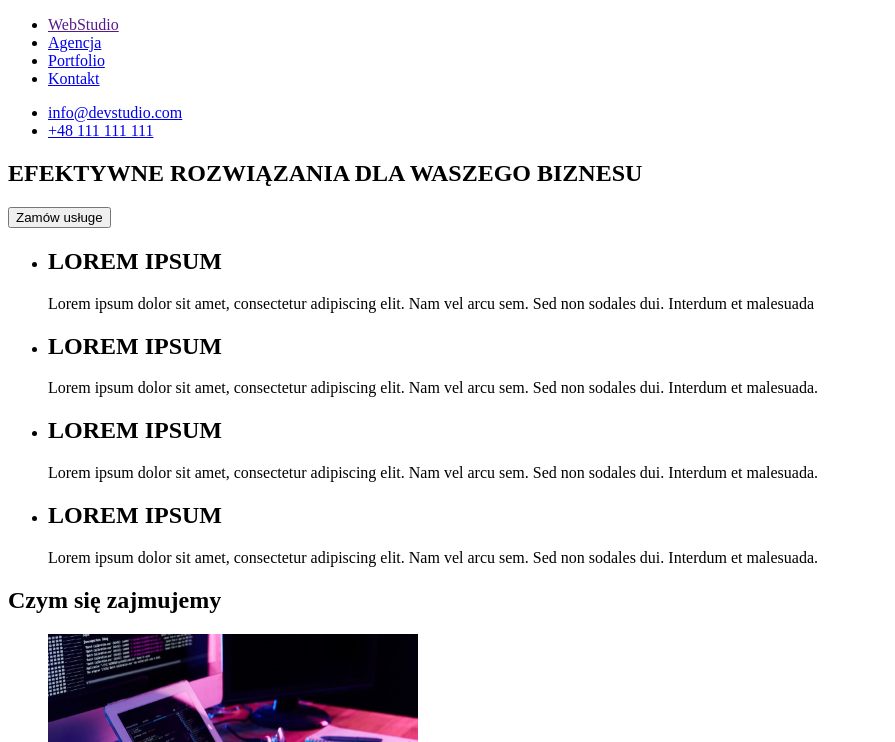
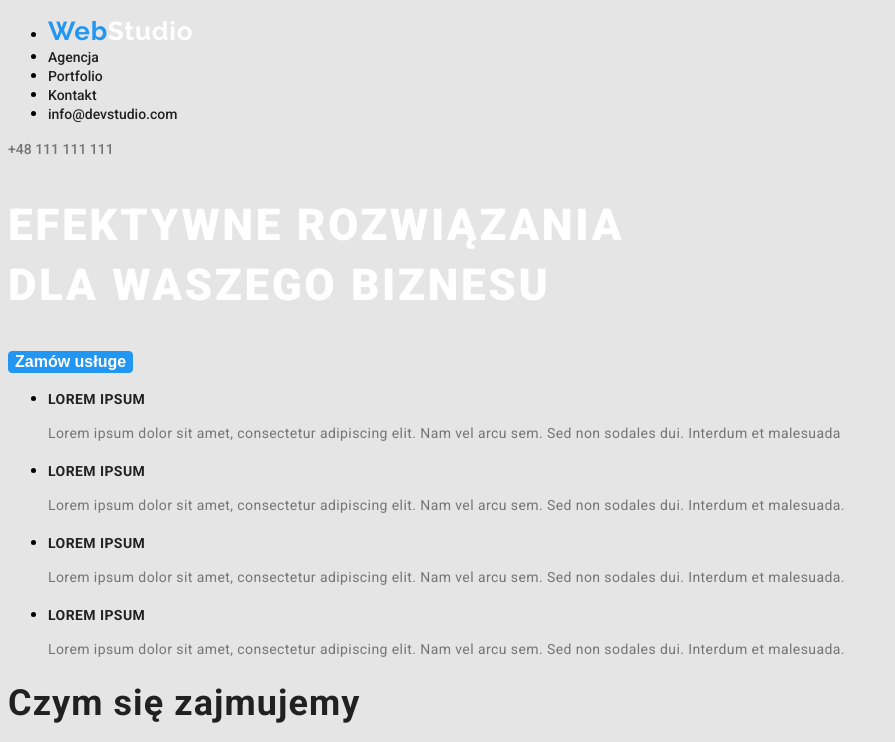
Before and after one commit to Linaplby/goit-markup-hw-01, a plain HTML site: page index.html in a window 1280 px wide. Shown: the top 742 px of the page, without its empty margins (0-895 px from the left). Drawn offline with Linux system fonts and the light colour scheme.

Commit message:
docs: add information and css

```diff
--- /dev/null
+++ b/css/styles.css
@@ -0,0 +1,117 @@
+:root {
+  --white-color: #ffffff;
+  --blue-color: #2196f3;
+  --gray-one: #212121;
+  --gray-two: #757575;
+  --family-relway: "Raleway", sans-serif;
+}
+body {
+  font-family: "Roboto", sans-serif;
+  background: #e5e5e5;
+}
+.navigation-links .link {
+  font-weight: 500;
+  font-size: 14px;
+  color: var(--gray-one);
+  text-decoration: none;
+}
+.navigation-links .link:focus,
+.navigation-links .link:hover {
+  color: var(--blue-color);
+}
+.navigation .tel-link {
+  color: var(--gray-two);
+  font-weight: 500;
+  font-size: 14px;
+  text-decoration: none;
+}
+.button {
+  background: #2196f3;
+  color: var(--white-color);
+  border-radius: 4px;
+  outline: none;
+  border: 1px solid var(--blue-color);
+  font-weight: 700;
+  font-size: 16px;
+  cursor: pointer;
+}
+.main-section .secondary {
+  color: var(--white-color);
+  font-weight: 900;
+  font-size: 44px;
+  line-height: calc(60 / 44);
+  letter-spacing: 0.06em;
+  text-transform: uppercase;
+}
+
+.main-section .title-text {
+  font-weight: 700;
+  font-size: 14px;
+  line-height: calc(16 / 14);
+  letter-spacing: 0.03em;
+  text-transform: uppercase;
+  color: var(--gray-one);
+}
+.main-section .text {
+  font-size: 14px;
+  line-height: calc(24 / 14);
+  letter-spacing: 0.03em;
+  color: var(--gray-two);
+}
+.title {
+  font-weight: 700;
+  font-size: 36px;
+  line-height: calc(24 / 36);
+  letter-spacing: 0.03em;
+  color: var(--gray-one);
+}
+.title-one {
+  font-weight: 500;
+  font-size: 16px;
+  line-height: calc(19 / 16) 19px;
+  letter-spacing: 0.03em;
+  color: var(--gray-one);
+}
+.title-prof {
+  font-weight: 400;
+  font-size: 16px;
+  line-height: calc(19 / 16);
+  letter-spacing: 0.03em;
+  color: var(--gray-two);
+}
+.web {
+  font-weight: 700;
+  font-size: 26px;
+  line-height: calc(31 / 26);
+  letter-spacing: 0.03em;
+  color: var(--white-color);
+  font-family: var(--family-relway);
+  text-decoration: none;
+}
+.web-blue {
+  color: var(--blue-color);
+}
+.link-down {
+  font-weight: 400;
+  font-size: 14px;
+  line-height: calc(24 / 14);
+  letter-spacing: 0.03em;
+  color: var(--white-color);
+  text-decoration: none;
+}
+.link-down:focus,
+.link-down:hover {
+  color: var(--blue-color);
+}
+.link-down-contact {
+  font-weight: 400;
+  font-size: 14px;
+  line-height: calc(24 / 14);
+  letter-spacing: 0.03em;
+  color: rgba(255, 255, 255, 0.6);
+  text-decoration: none;
+}
+.link-down-contact:focus,
+.link-down-contact:hover {
+  color: var(--blue-color);
+}
--- a/index.html
+++ b/index.html
@@ -5,30 +5,52 @@
     <meta charset="UTF-8" />
     <meta name="description" content="The best WebStudio" />
     <title>WebStudio</title>
+    <link rel="stylesheet" href="./css/styles.css" />
+    <link rel="preconnect" href="https://fonts.googleapis.com" />
+    <link rel="preconnect" href="https://fonts.gstatic.com" crossorigin />
+    <link
+      href="https://fonts.googleapis.com/css2?family=Roboto:wght@400;500;700;900&display=swap"
+      rel="stylesheet"
+    />
+    <link rel="preconnect" href="https://fonts.googleapis.com" />
+    <link rel="preconnect" href="https://fonts.gstatic.com" crossorigin />
+    <link
+      href="https://fonts.googleapis.com/css2?family=Raleway:wght@700&display=swap"
+      rel="stylesheet"
+    />
   </head>
   <body>
     <header>
-      <nav>
-        <ul>
-          <li><a href="">WebStudio</a></li>
-          <li><a href="Agencja">Agencja</a></li>
-          <li><a href="Agencja">Portfolio</a></li>
-          <li><a href="Kontakt">Kontakt</a></li>
+      <nav class="navigation">
+        <ul class="navigation-links">
+          <li>
+            <a class="web"><span class="web-blue">Web</span>Studio</a>
+          </li>
+          <li><a class="link" href="Agencja">Agencja</a></li>
+          <li><a class="link" href="Agencja">Portfolio</a></li>
+          <li><a class="link" href="Kontakt">Kontakt</a></li>
+          <li>
+            <a class="link" href="mailto:info@devstudio.co"
+              >info@devstudio.com</a
+            >
+          </li>
         </ul>
+        <div>
+          <a class="tel-link" href="tel:+48111111111">+48 111 111 111</a>
+        </div>
       </nav>
-      <ul>
-        <li><a href="mailto:info@devstudio.co">info@devstudio.com</a></li>
-        <li><a href="tel:+48111111111">+48 111 111 111</a></li>
-      </ul>
     </header>
-    <main>
+    <main class="main-section">
       <section>
-        <h1>EFEKTYWNE ROZWIĄZANIA DLA WASZEGO BIZNESU</h1>
-        <button type="button">Zamów usługe</button>
+        <h1 class="secondary">
+          EFEKTYWNE ROZWIĄZANIA <br />
+          DLA WASZEGO BIZNESU
+        </h1>
+        <button class="button" type="button">Zamów usługe</button>
         <ul>
           <li>
-            <h2>LOREM IPSUM</h2>
-            <p>
+            <h2 class="title-text">LOREM IPSUM</h2>
+            <p class="text">
               Lorem ipsum dolor sit amet, consectetur adipiscing elit. Nam vel
               arcu sem. Sed non sodales dui. Interdum et malesuada
             </p>
@@ -36,8 +58,8 @@
         </ul>
         <ul>
           <li>
-            <h2>LOREM IPSUM</h2>
-            <p>
+            <h3 class="title-text">LOREM IPSUM</h3>
+            <p class="text">
               Lorem ipsum dolor sit amet, consectetur adipiscing elit. Nam vel
               arcu sem. Sed non sodales dui. Interdum et malesuada.
             </p>
@@ -45,8 +67,8 @@
         </ul>
         <ul>
           <li>
-            <h2>LOREM IPSUM</h2>
-            <p>
+            <h3 class="title-text">LOREM IPSUM</h3>
+            <p class="text">
               Lorem ipsum dolor sit amet, consectetur adipiscing elit. Nam vel
               arcu sem. Sed non sodales dui. Interdum et malesuada.
             </p>
@@ -54,8 +76,8 @@
         </ul>
         <ul>
           <li>
-            <h2>LOREM IPSUM</h2>
-            <p>
+            <h3 class="title-text">LOREM IPSUM</h3>
+            <p class="text">
               Lorem ipsum dolor sit amet, consectetur adipiscing elit. Nam vel
               arcu sem. Sed non sodales dui. Interdum et malesuada.
             </p>
@@ -63,7 +85,7 @@
         </ul>
       </section>
       <section id="Agencja">
-        <h2>Czym się zajmujemy</h2>
+        <h2 class="title">Czym się zajmujemy</h2>
         <ul>
           <li>
             <img src="photo1.jpg" alt="photo1" width="370" height="281" />
@@ -77,27 +99,27 @@
         </ul>
       </section>
       <section id="Portfolio">
-        <h2>Nasz zespół</h2>
+        <h2 class="title">Nasz zespół</h2>
         <ul>
           <li>
             <img src="photo4.jpg" alt="photo4" width="270" height="260" />
-            <h3>John Doe</h3>
-            <p>Product Designer</p>
+            <h3 class="title-one">John Doe</h3>
+            <p class="title-prof">Product Designer</p>
           </li>
           <li>
             <img src="photo5.jpg" alt="photo5" width="270" height="260" />
-            <h3>John Doe</h3>
-            <p>Frontend Developer</p>
+            <h3 class="title-one">John Doe</h3>
+            <p class="title-prof">Frontend Developer</p>
           </li>
           <li>
             <img src="photo6.jpg" alt="photo6" width="270" height="260" />
-            <h3>John Doe</h3>
-            <p>Marketing</p>
+            <h3 class="title-one">John Doe</h3>
+            <p class="title-prof">Marketing</p>
           </li>
           <li>
             <img src="photo7.jpg" alt="photo7" width="270" height="260" />
-            <h3>John Doe</h3>
-            <p>UI Designer</p>
+            <h3 class="title-one">John Doe</h3>
+            <p class="title-prof">UI Designer</p>
           </li>
         </ul>
       </section>
@@ -106,16 +128,28 @@
       <section>
         <address>
           <ul>
+            <li class="web">
+              <a class="web-down"><span class="web-blue">Web</span>Studio</a>
+            </li>
             <li>
               <a
+                class="link-down"
                 href="https://www.google.pl/maps"
                 target="_blank"
                 rel="noopener noreferre"
                 >m.Warszawa, Aleje Jerozolimskie 21.</a
               >
             </li>
-            <li><a href="mailto:info@example.com">info@example.com</a></li>
-            <li><a href="tel:+48111111111">+48 111 111 111</a></li>
+            <li>
+              <a class="link-down-contact" href="mailto:info@example.com"
+                >info@example.com</a
+              >
+            </li>
+            <li>
+              <a class="link-down-contact" href="tel:+48111111111"
+                >+48 111 111 111</a
+              >
+            </li>
           </ul>
         </address>
       </section>
```
